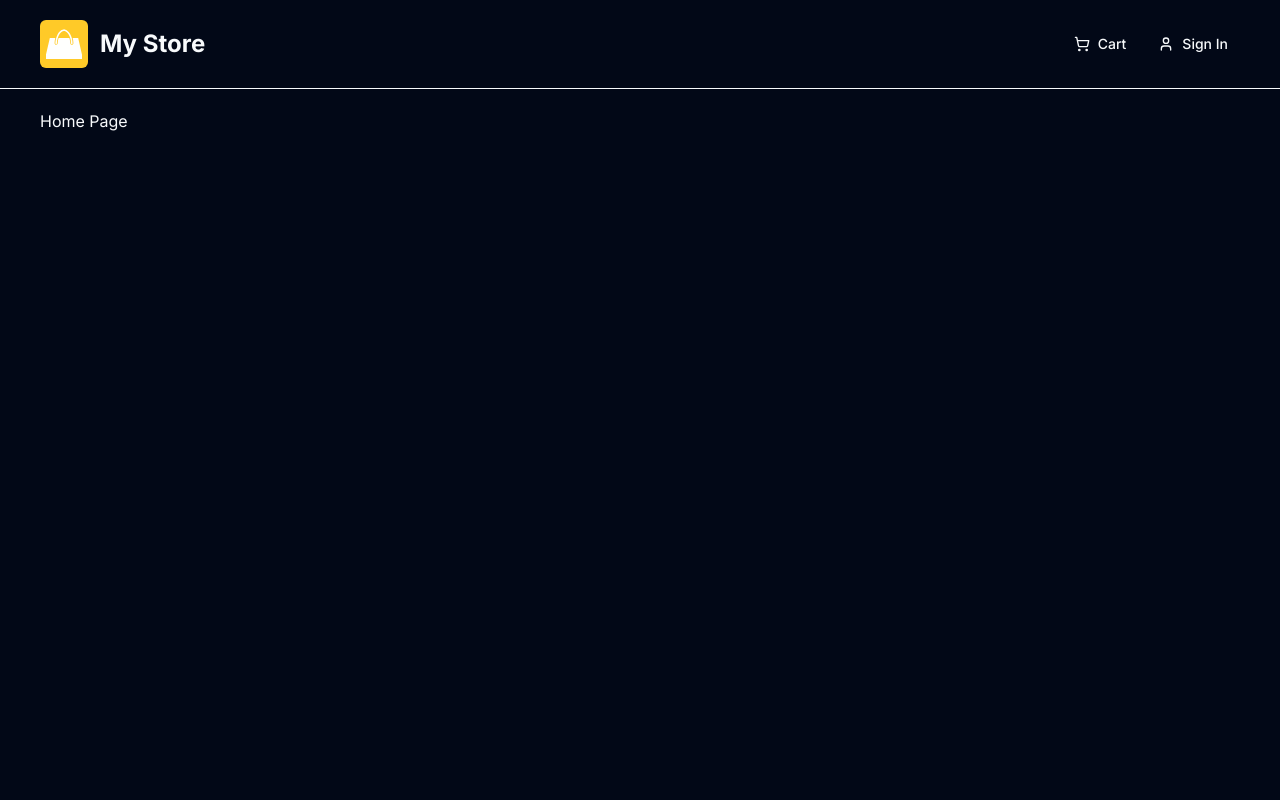
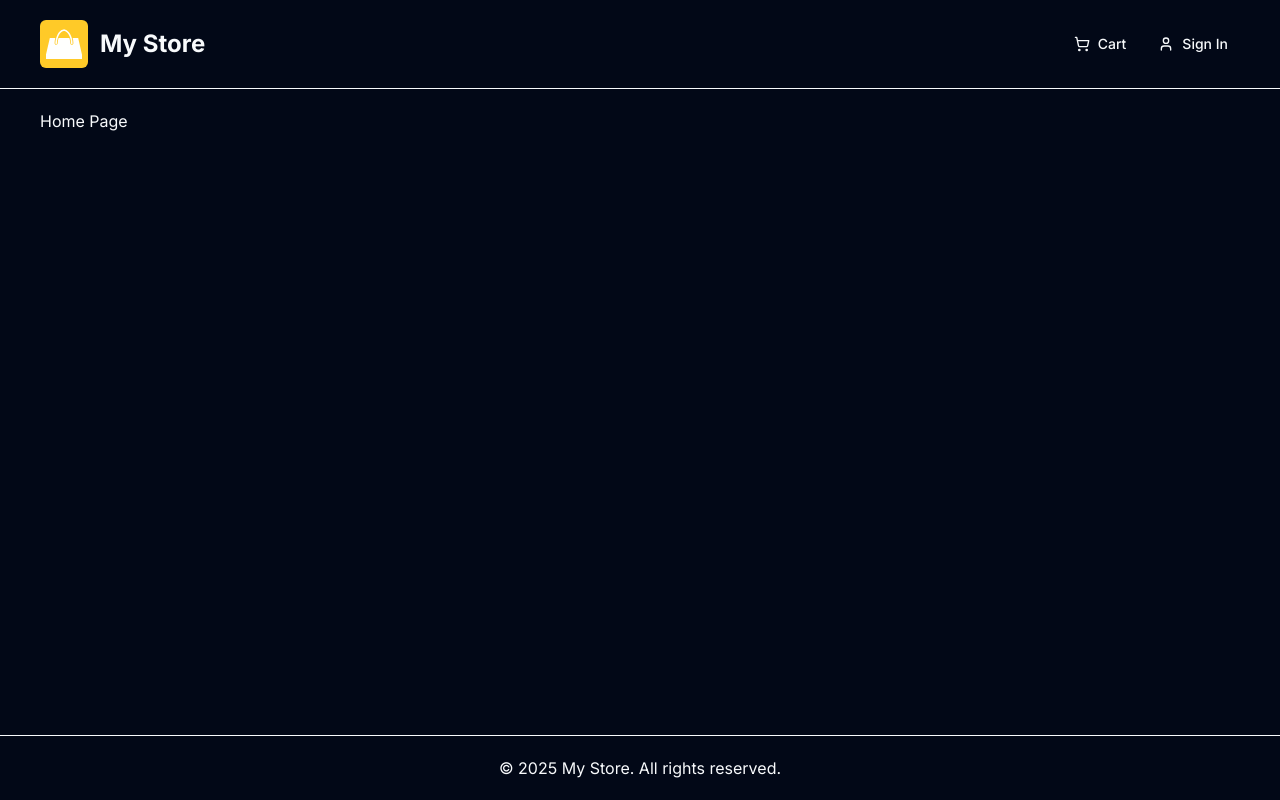
Before and after one commit to VolodymyrKozel/nextjs-ecommers, a Next.js app: page / in a window 1280 px wide. Built offline with nearby package versions, Linux system fonts and the light colour scheme; no server answers.

Commit message:
feat: create footer

```diff
--- a/app/(root)/layout.tsx
+++ b/app/(root)/layout.tsx
@@ -1,3 +1,4 @@
+import Footer from "@/components/footer";
 import Header from "@/components/ui/shared/header";
 
 export default function RootLayout({
@@ -9,6 +10,7 @@
     <div className="flex min-h-screen flex-col">
       <Header />
       <main className="flex-1 wrapper">{children}</main>
+      <Footer />
     </div>
   );
 }
--- /dev/null
+++ b/components/footer/index.tsx
@@ -0,0 +1,15 @@
+import { APP_NAME } from "@/lib/constants";
+
+const Footer = () => {
+  const currentYear = new Date().getFullYear();
+
+  return (
+    <footer className="border-t">
+      <div className="flex-center p-5">
+        © {currentYear} {APP_NAME}. All rights reserved.
+      </div>
+    </footer>
+  );
+};
+
+export default Footer;
```
